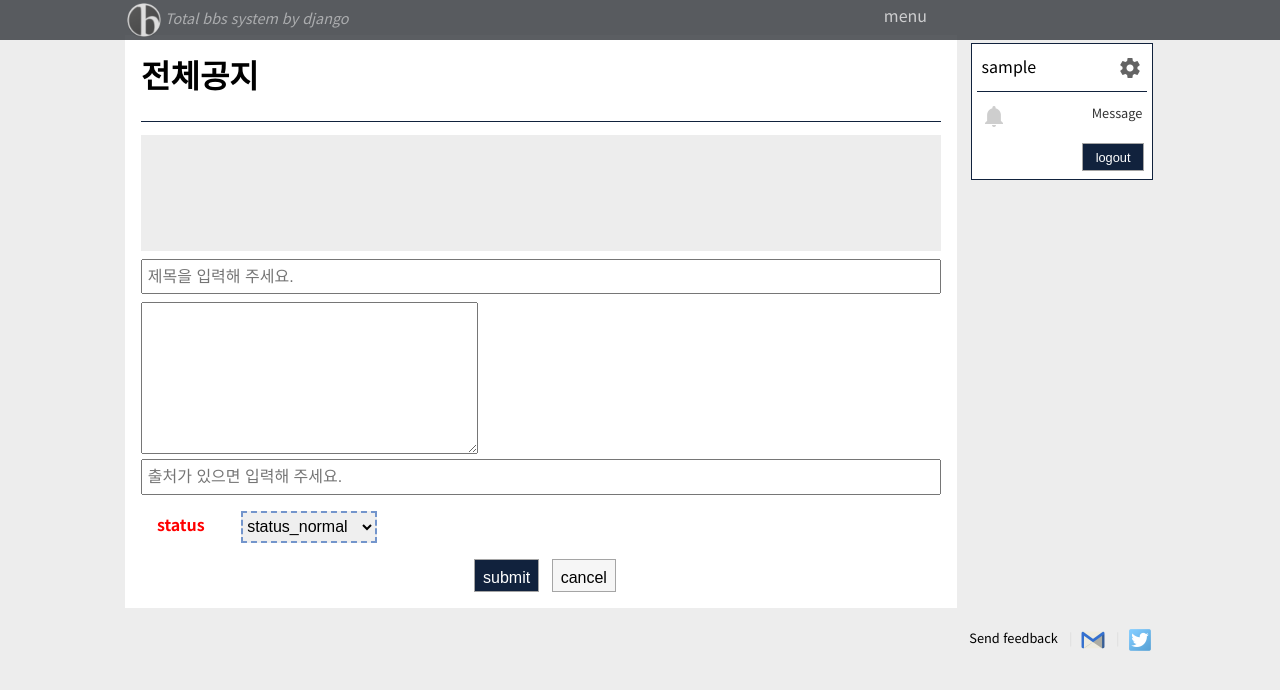
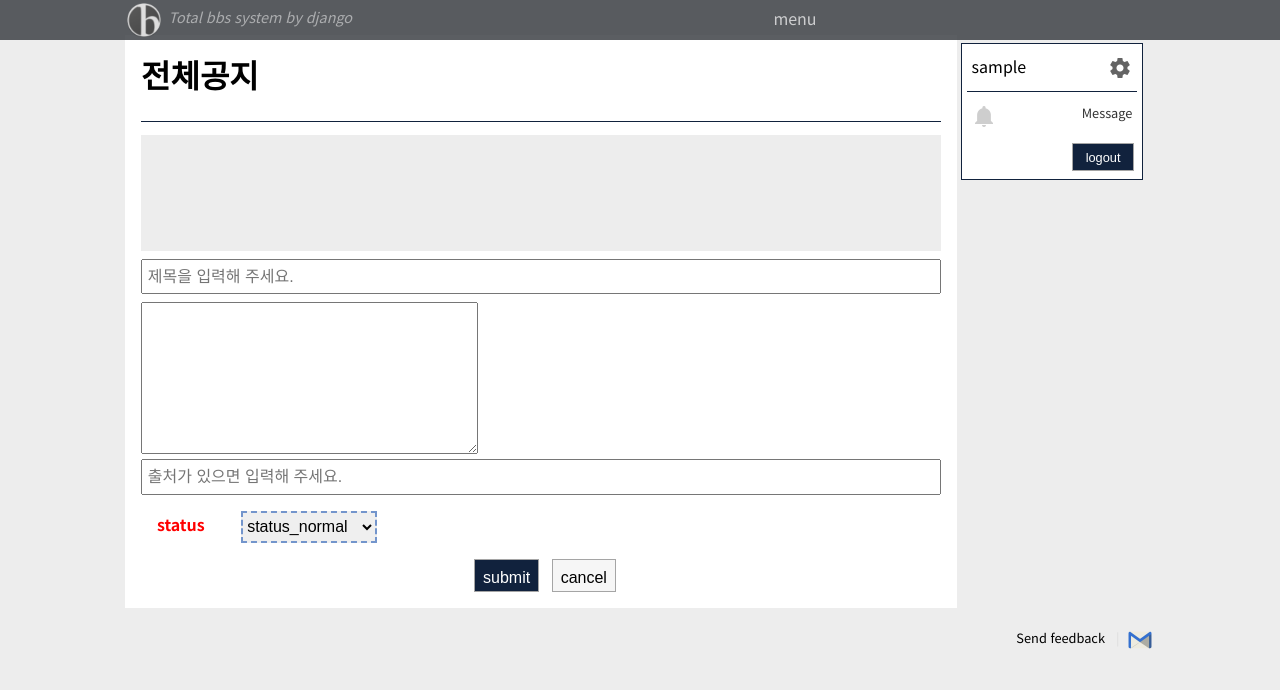
Before and after one commit to genonfire/bbgo, a Django app: page /boards/1/new/ in a window 1280 px wide. Shown: the top 690 px of the page. Run offline with Django 3.2, Linux system fonts and the light colour scheme; the visitor is signed in with stand-in values (Sample User, id 1); parts of the project's set-up code (start-up, migrations or seed data) failed here and were passed over.

Commit message:
site info to secrets.json + tdlink

```diff
--- a/core/context_processors.py
+++ b/core/context_processors.py
@@ -9,7 +9,6 @@ def global_settings(request):
         'SITE_LOGO': settings.SITE_LOGO,
         'SITE_INFO': settings.SITE_INFO,
         'ADMIN_EMAIL': settings.ADMIN_EMAIL,
-        'ADMIN_TWITTER': settings.ADMIN_TWITTER,
         'ENABLE_CODE_HIGHLIGHT': settings.ENABLE_CODE_HIGHLIGHT,
         'ENABLE_MARK_KEYWORD': settings.ENABLE_MARK_KEYWORD,
         'REPLY_TEXT_MAX': settings.REPLY_TEXT_MAX,
--- a/static/css/haru.css
+++ b/static/css/haru.css
@@ -28,26 +28,25 @@ a:hover {color:yellow; color:#000;text-decoration:none;}
 #header {width:100%;height:2.5em;float-left;position:fixed;background:rgba(51,54,59,0.80);color:#EEEEEE;z-index:99999;}
 .head_container {width:800px;padding-left:7px;}
 .head_container span {height:100%;vertical-align:baseline;}
-.head_container span.head_logo {vertical-align:baseline;}
-.head_container span.head_info {font-size:.9em;color:rgba(255,255,255,.5);font-weight:lighter;font-style:italic;}
-.head_container span img {width:2.1em;height:2.1em;}
 
 .head_container div {height:2.5em;padding-top:.2em;}
 .head_menu a {color:rgba(255,255,255,0.7);}
 .head_menu a:hover {color:#fff;}
+.head_logo {height:100%;margin-right:.5em;}
+.head_logo img {width:2.1em;height:2.1em;}
+.head_info {width:600px;padding-top:.2em;font-size:.9em;color:rgba(255,255,255,.5);font-weight:lighter;font-style:italic;}
 
 /* Drop down menu */
 #main-nav ul {list-style: none;}
 #main-nav ul li {float: left;}
-#main-nav ul li.head_menu {}
+/*#main-nav ul li.head_logo {height:100%;}
+#main-nav ul li.head_logo img {width:2.1em;height:2.1em;}*/
+#main-nav ul li.head_menu {margin-left:.3em;padding-top:.2em;}
 #main-nav ul li.power {margin-right:1em;margin-left:1em;}
 #main-nav ul li a {
     display: block;
     position: relative;
     width: auto;
-}
-#main-nav li:hover {
-    background:rgba(51,54,59,0.80);
 }
 #main-nav ul li ul {
     display: none;
@@ -84,7 +83,7 @@ a:hover {color:yellow; color:#000;text-decoration:none;}
 #contents {width:800px;padding:1.0em;background:#fff;}
 #contents:after {content:'';display:block;clear:both;}
 
-.sidebar {width:180px;float:left;position:absolute;top:0;left:830px;padding:.5em 1em;}
+.sidebar {width:180px;float:left;position:absolute;top:0;left:820px;padding:.5em 1em;}
 .sidebar_container {width:100%;height:135px;background:#fff;border:1px solid #11223d;}
 .sidebar_username {height:2em;margin:.3em;padding:.3em;border-bottom:1px solid #11223d;vertical-align:middle;}
 .sidebar_notice {height:2em;margin:.3em;padding:.3em;vertical-align:middle;}
@@ -256,7 +255,6 @@ table.dynamic_input_reply td.input_rereply {padding-right:.5em;}
     table.board tr {border:none;}
     table.board td.article_info {display:none;}
     table.board tr.article_info_mobile {display:block;}
-    a.board_link {display:block;}
     .dbsearch input.search_word {width:auto}
     .mobile_hide {display:none;}
 }
--- a/static/js/boards/boards_list.js
+++ b/static/js/boards/boards_list.js
@@ -28,4 +28,7 @@ $(document).ready(function() {
             $('body').mark(search_word);
         }
     }
+    $(".tdlink").click(function() {
+        window.location = $(this).data("href");
+    });
 });
--- a/templates/haru/base.html
+++ b/templates/haru/base.html
@@ -29,18 +29,16 @@
 <div id="header">
     <div class="container">
         <div class="head_container">
-            <div class="head_left float-left">
-                <span class="head_logo">
+            <div id="main-nav" class="head_menu float-left">
+                <ul>
+                    <li class="head_logo">
                         <a href="/">
                             <img src="{{ SITE_LOGO }}">
                         </a>
-                </span>
-                <span class="head_info">
+                    </li>
+                    <li class="head_info mobile_hide">
                         {{ SITE_INFO }}
-                </span>
-            </div>
-            <div id="main-nav" class="head_menu float-right">
-                <ul>
+                    </li>
                     <li class="head_menu">
                         <a>
                             {% trans 'menu' %}
@@ -63,7 +61,9 @@
                             </li>
                         </ul>
                     </li>
-                    <li class="power mobile_show">
+                </ul>
+            </div>
+            <div class="float-right mobile_show">
                 {% if user.is_authenticated %}
                     <a href="#">
                         <img src="{% static 'icons/poweron.png' %}">
@@ -73,8 +73,6 @@
                         <img src="{% static 'icons/power.png' %}">
                     </a>
                 {% endif %}
-                    </li>
-                </ul>
             </div>
         </div>
     </div>
@@ -166,15 +164,12 @@
 
         <div id="footer">
             <div class="footerMenu">
-                <li>{% trans 'Send feedback' %}</li>
                 <li>
-                    <a href="mailto:{{ADMIN_EMAIL}}">
-                        <img src="/static/icons/email24.png">
-                    </a>
+                    {% trans 'Send feedback' %}
                 </li>
                 <li>
-                    <a href="{{ADMIN_TWITTER}}">
-                        <img src="/static/icons/twitter24.png" target="_blank">
+                    <a href="mailto:{{ ADMIN_EMAIL }}">
+                        <img src="/static/icons/email24.png">
                     </a>
                 </li>
             </div>
```
Also changed, not shown: bbgo/settings.py (+8 -12 lines), templates/haru/boards/show_list.html (+5 -3 lines). Lines whose indentation alone changed are shown as unchanged.
